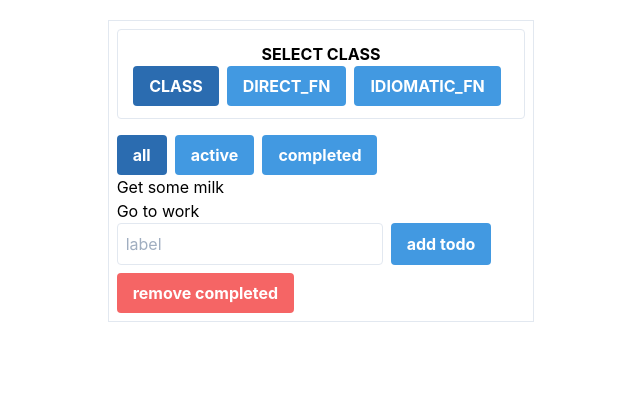
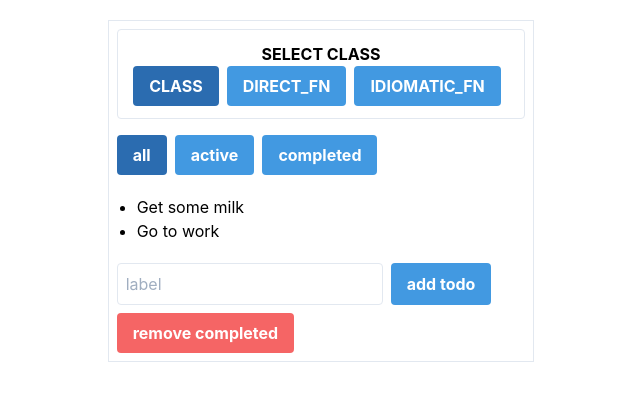
Before and after one commit to bolivier/react-component-comparison, a React (Create React App) app: page / in a window 1280 px wide. Shown: the top 400 px of the page, without its empty margins (319-959 px from the left). Built offline with nearby package versions, Linux system fonts and the light colour scheme.

Commit message:
Update tailwind.css

```diff
--- a/src/tailwind.css
+++ b/src/tailwind.css
@@ -25,3 +25,11 @@
 .danger:hover {
   @apply bg-red-700;
 }
+
+ul {
+  @apply m-5;
+}
+
+li {
+  @apply list-disc;
+}
```
